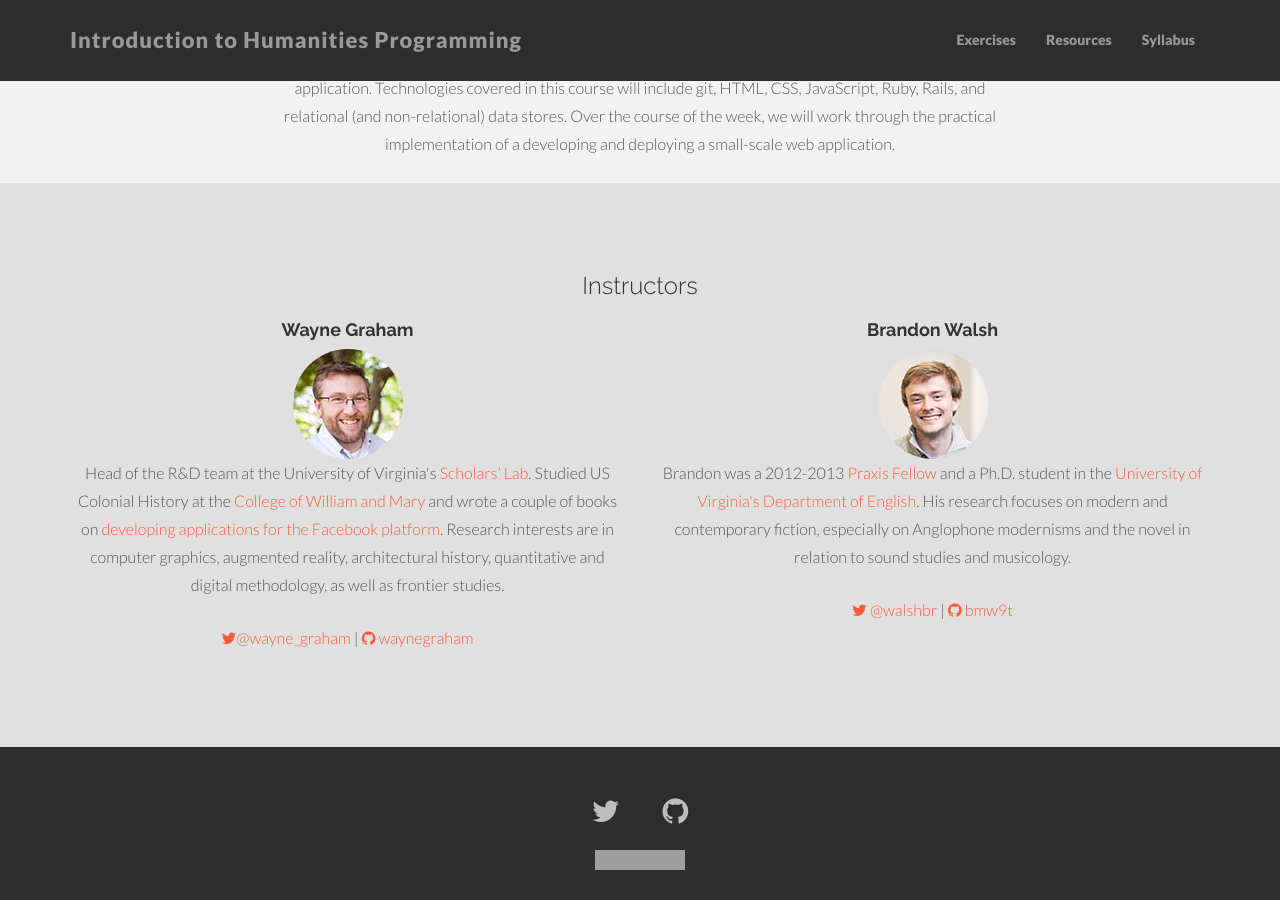
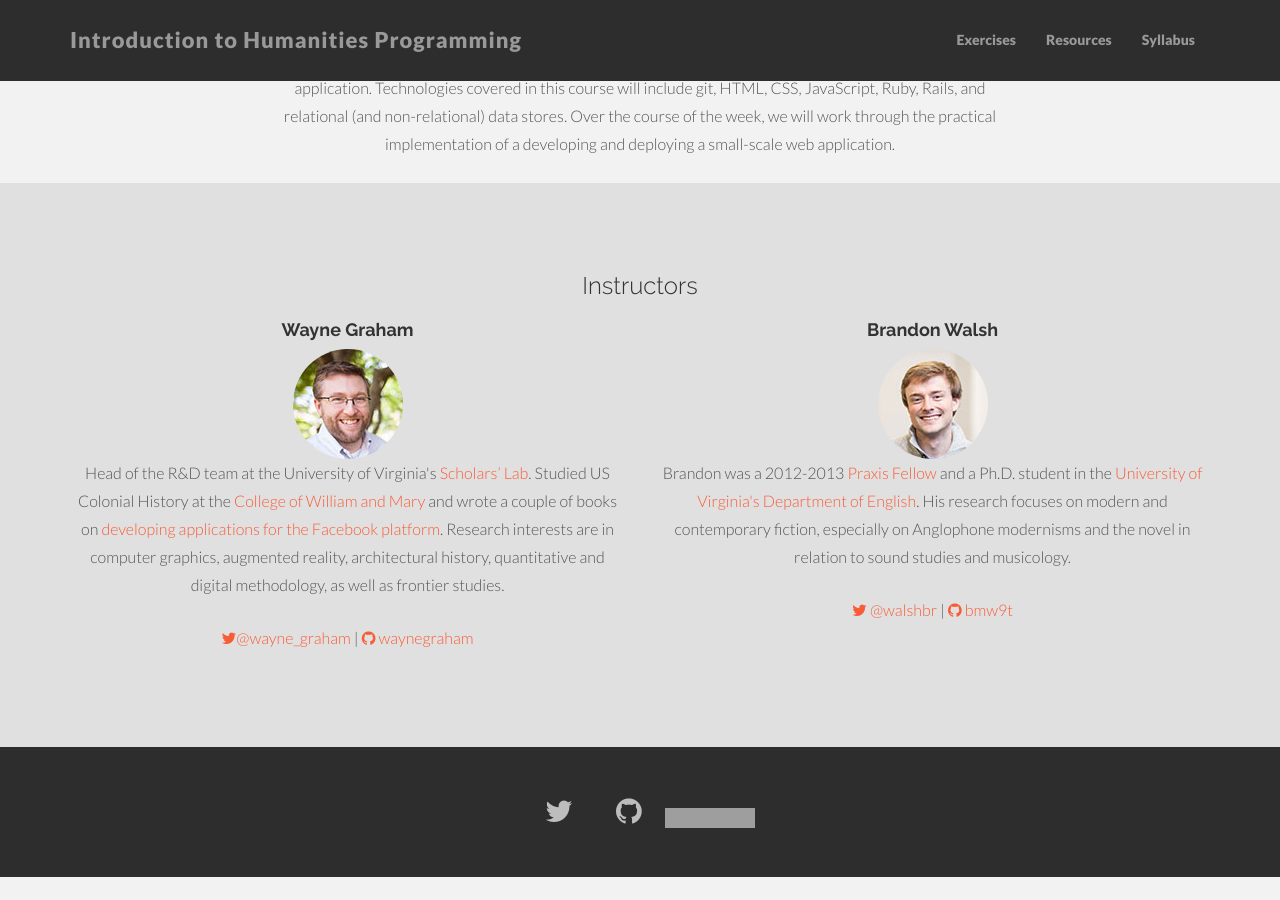
Before and after one commit to humanitiesprogramming/humanitiesprogramming.github.io, a Jekyll site: the page built from index.md, in a window 1280 px wide and 900 px high, scrolled down 720 px. Built offline with Jekyll 4.4.1, drawn with Linux system fonts in a browser that asks for light colours; nearby versions of some CDN libraries; after the commit the page ends 1597 px from its top, so only the background shows below that; grey boxes are pictures that could not be loaded.

Commit message:
Update footer to have all links inline

```diff
--- a/_includes/footer.html
+++ b/_includes/footer.html
@@ -4,12 +4,10 @@
       <div class="row centered">
         <a href="https://twitter.com/wayne_graham"><i class="fa fa-twitter"></i></a>
         <a href="https://github.com/waynegraham/"><i class="fa fa-github"></i></a>
-      </div><!-- row -->
-      <div class="row centered">
-        <a rel="license" href="http://creativecommons.org/licenses/by-nc/4.0/">
+         <a rel="license" href="http://creativecommons.org/licenses/by-nc/4.0/">
           <img alt="Creative Commons License" style="border-width:0" src="https://i.creativecommons.org/l/by-nc/4.0/88x31.png" />
         </a>
-      </div>
+      </div><!-- row -->
     </div><!-- container -->
   </div><!-- Footer -->
 </footer>
```
